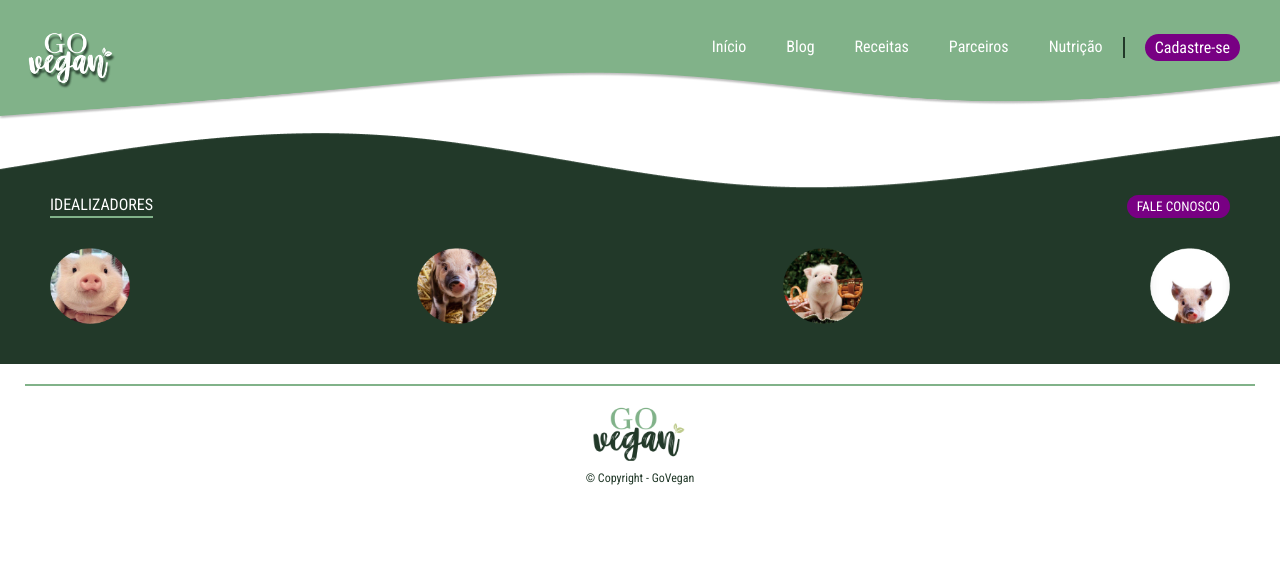
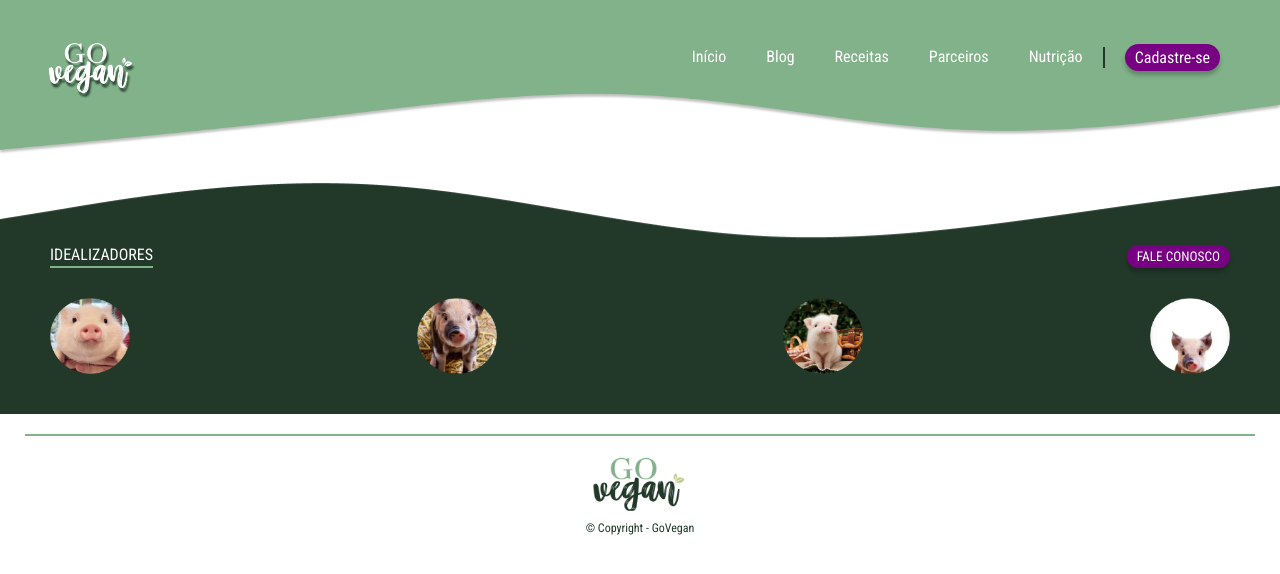
Before and after one commit to julianasinnott/goVegan, a React (Vite) app: page /blog in a window 1280 px wide. Shown: the top 574 px of the page. Built offline with nearby package versions, Linux system fonts and the light colour scheme.

Commit message:
refactor: updates images paths and color theme

```diff
--- a/global.css
+++ b/global.css
@@ -8,8 +8,12 @@
   background: none;
   text-decoration: none;
   color: inherit;
-  --dark-green: #223929;
-  --purple: #780083;
-  --light-green: #81B289;
+
+
+  --primary: #81B289;
+  --secundary: #223929;
+  --tertiary: #780083;
+  --quaternary: #81B2897D;
   --white: #FFFF;
+  --shadow: 0px 4px 4px rgba(0, 0, 0, 0.25);
 }
--- a/src/App.jsx
+++ b/src/App.jsx
@@ -1,6 +1,5 @@
 import { Header } from './components/Header/index'
 import { Footer } from './components/Footer/index'
-
 
 export function App() {
   return (
--- a/src/components/Footer/index.css
+++ b/src/components/Footer/index.css
@@ -3,7 +3,7 @@
 }
 
 .footer__idealizers-section {
-  background: url(../../../public/assets/background-footer.png);
+  background: url(/assets/background-footer.png);
   padding: 40px 50px;
   display: flex;
   flex-direction: column;
@@ -19,13 +19,14 @@
 .footer__idealizers-title {
   color: var(--white);
   padding-bottom: 2px;
-  border-bottom: 2px solid var(--light-green) ;
+  border-bottom: 2px solid var(--primary) ;
 }
 
 .contact-btn {
   color: var(--white);
   height: min-content;
   cursor: pointer;
+  box-shadow: var(--shadow)
 }
 
 .footer__idealizers-section__imgs {
@@ -38,7 +39,7 @@
 }
 
 .footer__logo {
-  border-top: 2px solid var(--light-green);
+  border-top: 2px solid var(--primary);
   display: flex;
   flex-direction: column;
   align-items: center;
@@ -52,5 +53,5 @@
 }
 .footer__copyright {
   font-size: 12px;
-  color: var(--dark-green)
+  color: var(--secundary)
 }
--- a/src/components/Header/index.css
+++ b/src/components/Header/index.css
@@ -1,17 +1,14 @@
 .header {
-  width: 100%;
+  min-width: 100%;
   display: flex;
   justify-content: space-between;
   position: sticky;
   top: 0;
   z-index: 1;
-}
-
-.header__background {
-  width: 100%;
-  height: 120px;
-  position: absolute;
-  z-index: -1;
+  background: url(/assets/background-header.png);
+  background-size: 100% 100%;
+  background-repeat: no-repeat;
+  padding: 10px 20px 40px;
 }
 
 .header__logo {
@@ -31,6 +28,7 @@
   display: flex;
   align-items: center;
   gap: 40px;
+  flex-wrap: wrap;
 }
 
 .header__navbar__item {
@@ -42,24 +40,19 @@
 }
 
 .active-navbar-item {
-  color: var(--dark-green);
+  color: var(--secundary);
   font-weight: bold;
-  border-bottom: 2px solid var(--dark-green);
-}
-
-.header__navbar__purple-btn {
-  display: flex;
-  align-items: center;
-  gap: 20px;
+  border-bottom: 2px solid var(--secundary);
 }
 
 .divisor {
-  border-right: 2px solid var(--dark-green);
+  border-right: 2px solid var(--secundary);
   padding-right: 20px;
 }
 
 .purple-btn {
-  background-color: var(--purple);
+  background-color: var(--tertiary);
   border-radius: 25px;
   padding: 4px 10px;
+  box-shadow: var(--shadow)
 }
--- a/src/components/Header/index.jsx
+++ b/src/components/Header/index.jsx
@@ -1,13 +1,11 @@
 import { Link } from "react-router-dom";
 import '../../../global.css'
 import './index.css'
-import backgroundHeader from '../../../public/assets/background-header.png'
-import headerLogo from '../../../public/assets/white-logo.png'
+import headerLogo from '/assets/white-logo.png'
 
 export function Header() {
   return(
     <header className="header">
-        <img className="header__background" src={backgroundHeader} alt=""/>
         <img className="header__logo" src={headerLogo} alt="Logo GoVegan"/>
         <nav className="header__navbar">
           <div className="header__navbar-section">
--- /dev/null
+++ b/src/utils/theme.js
@@ -0,0 +1,9 @@
+export const theme = {
+  colors: {
+    primary: 'var(--primary)',
+    secundary: 'var(--secundary)',
+    tertiary: 'var(--tertiary)',
+    quaternary: 'var(--quaternary)',
+  },
+  shadow: 'var(--shadow)',
+}
```
Also changed, not shown: src/components/Footer/index.jsx (+4 -4 lines).
